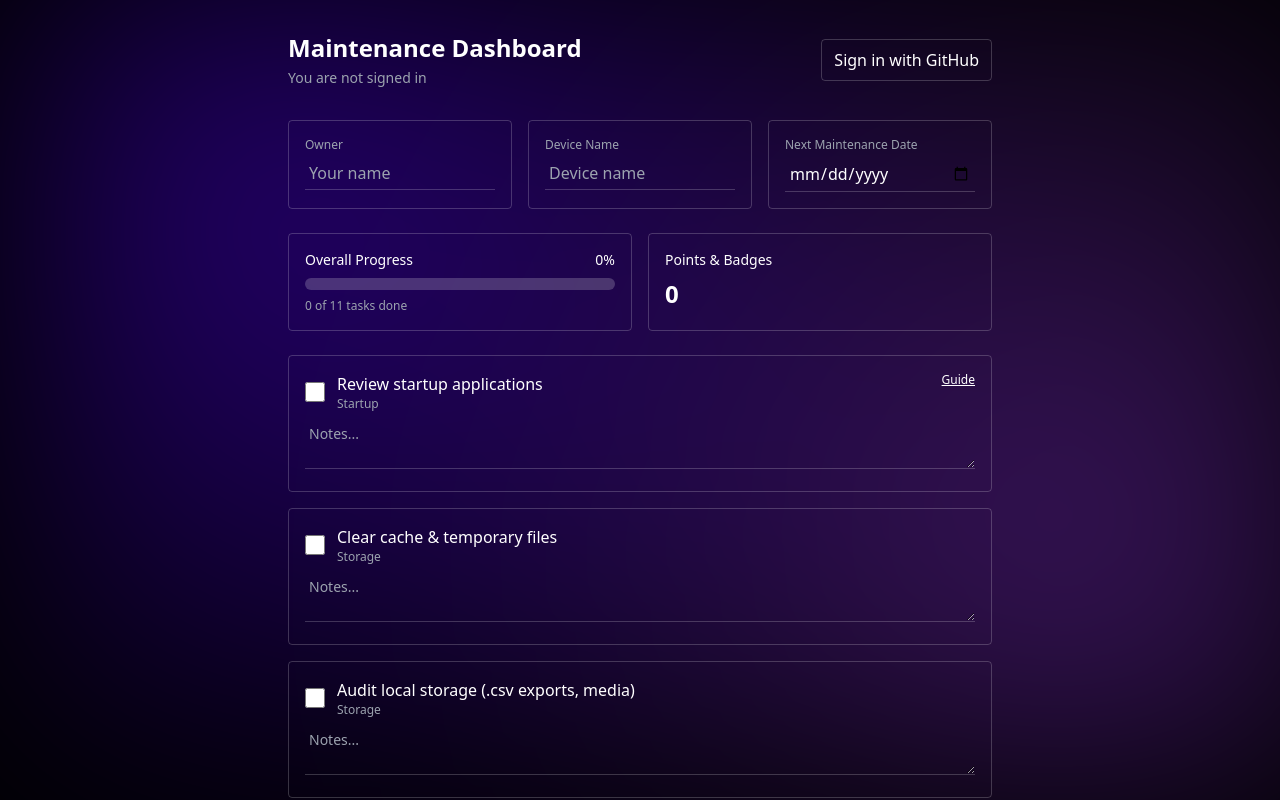
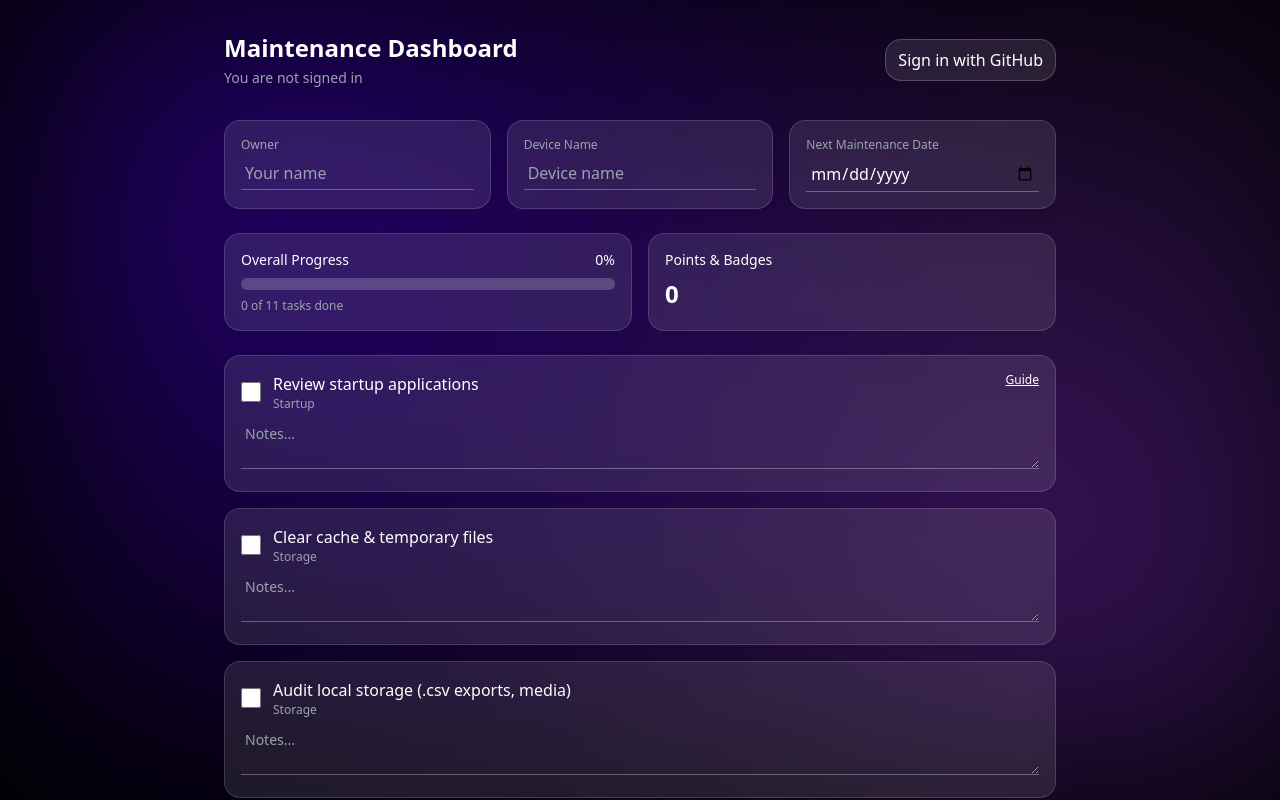
Before and after one commit to GB-Kevin/maintenance-dashboard, a Next.js app: page / in a window 1280 px wide. Shown: the top 800 px of the page. Built offline with nearby package versions, Linux system fonts and the light colour scheme; no server answers.

Commit message:
Update page.tsx

```diff
--- a/app/page.tsx
+++ b/app/page.tsx
@@ -1,6 +1,7 @@
 "use client";
 
 import { useState, useMemo, useEffect } from 'react';
+import Link from 'next/link';
 import { supabase } from '@/lib/supabaseClient';
 
 // Define a type for tasks
@@ -102,6 +103,8 @@ export default function Page() {
   const [deviceName, setDeviceName] = useState('');
   const [nextMaintenanceAt, setNextMaintenanceAt] = useState('');
   const [session, setSession] = useState<any>(null);
+  // Track if the current user is an admin. null means unknown, false means not admin.
+  const [isAdmin, setIsAdmin] = useState<boolean | null>(null);
 
   // Listen to auth changes so we can show the current user and restrict saving
   useEffect(() => {
@@ -111,6 +114,27 @@ export default function Page() {
       listener.subscription?.unsubscribe();
     };
   }, []);
+  // When the session changes, look up the user's profile to determine if they are an admin.
+  useEffect(() => {
+    const checkAdmin = async () => {
+      if (session?.user) {
+        const { data, error } = await supabase
+          .from('profiles')
+          .select('is_admin')
+          .eq('id', session.user.id)
+          .single();
+        if (error) {
+          console.error('Failed to fetch profile', error);
+          setIsAdmin(false);
+        } else {
+          setIsAdmin(data?.is_admin ?? false);
+        }
+      } else {
+        setIsAdmin(null);
+      }
+    };
+    checkAdmin();
+  }, [session]);
 
   // Derived progress metrics
   const completion = useMemo(() => {
@@ -193,8 +217,8 @@ export default function Page() {
   };
 
   return (
-    <div className="max-w-3xl mx-auto p-8">
-      <header className="flex items-center justify-between mb-8">
+    <div className="max-w-4xl mx-auto p-8">
+      <header className="flex items-start md:items-center flex-col md:flex-row justify-between mb-8">
         <div>
           <h1 className="text-2xl font-bold mb-1">Maintenance Dashboard</h1>
           {session ? (
@@ -203,18 +227,26 @@ export default function Page() {
             <p className="text-sm text-gray-400">You are not signed in</p>
           )}
         </div>
-        <div className="space-x-2">
+        <div className="mt-4 md:mt-0 flex flex-wrap gap-2">
+          {isAdmin && (
+            <Link
+              href="/admin"
+              className="px-3 py-2 rounded-2xl border border-white/20 bg-white/10 backdrop-blur-md hover:ring-1 hover:ring-fuchsia-500/40 transition"
+            >
+              Admin
+            </Link>
+          )}
           {session ? (
             <button
               onClick={signOut}
-              className="px-3 py-2 rounded border border-white/20 hover:bg-white/10"
+              className="px-3 py-2 rounded-2xl border border-white/20 bg-white/10 backdrop-blur-md hover:ring-1 hover:ring-fuchsia-500/40 transition"
             >
               Log out
             </button>
           ) : (
             <button
               onClick={signInWithGitHub}
-              className="px-3 py-2 rounded border border-white/20 hover:bg-white/10"
+              className="px-3 py-2 rounded-2xl border border-white/20 bg-white/10 backdrop-blur-md hover:ring-1 hover:ring-fuchsia-500/40 transition"
             >
               Sign in with GitHub
             </button>
@@ -224,45 +256,45 @@ export default function Page() {
 
       {/* Owner, device and date fields */}
       <div className="grid gap-4 mb-6 md:grid-cols-3">
-        <div className="rounded border border-white/20 p-4">
+        <div className="rounded-2xl border border-white/15 bg-white/10 backdrop-blur-md p-4 hover:ring-1 hover:ring-fuchsia-500/40 transition">
           <label className="block text-xs text-gray-400 mb-1">Owner</label>
           <input
             value={owner}
             onChange={(e) => setOwner(e.target.value)}
             placeholder="Your name"
-            className="w-full bg-transparent border-b border-white/20 py-1 px-1 outline-none"
+            className="w-full bg-transparent border-b border-white/30 py-1 px-1 outline-none"
           />
         </div>
-        <div className="rounded border border-white/20 p-4">
+        <div className="rounded-2xl border border-white/15 bg-white/10 backdrop-blur-md p-4 hover:ring-1 hover:ring-fuchsia-500/40 transition">
           <label className="block text-xs text-gray-400 mb-1">Device Name</label>
           <input
             value={deviceName}
             onChange={(e) => setDeviceName(e.target.value)}
             placeholder="Device name"
-            className="w-full bg-transparent border-b border-white/20 py-1 px-1 outline-none"
+            className="w-full bg-transparent border-b border-white/30 py-1 px-1 outline-none"
           />
         </div>
-        <div className="rounded border border-white/20 p-4">
+        <div className="rounded-2xl border border-white/15 bg-white/10 backdrop-blur-md p-4 hover:ring-1 hover:ring-fuchsia-500/40 transition">
           <label className="block text-xs text-gray-400 mb-1">Next Maintenance Date</label>
           <input
             type="date"
             value={nextMaintenanceAt}
             onChange={(e) => setNextMaintenanceAt(e.target.value)}
-            className="w-full bg-transparent border-b border-white/20 py-1 px-1 outline-none"
+            className="w-full bg-transparent border-b border-white/30 py-1 px-1 outline-none"
           />
         </div>
       </div>
 
       {/* Progress and points */}
       <div className="grid gap-4 mb-6 md:grid-cols-2">
-        <div className="rounded border border-white/20 p-4">
+        <div className="rounded-2xl border border-white/15 bg-white/10 backdrop-blur-md p-4 hover:ring-1 hover:ring-fuchsia-500/40 transition">
           <div className="flex items-center justify-between text-sm mb-2">
             <span>Overall Progress</span>
             <span>{completion.pct}%</span>
           </div>
           <div className="h-3 w-full bg-white/20 rounded-full overflow-hidden">
             <div
-              className="h-3 bg-gradient-to-r from-indigo-500 via-fuchsia-500 to-rose-500"
+              className="h-3 bg-gradient-to-r from-indigo-500 via-fuchsia-500 to-rose-500 shadow-[0_0_10px] shadow-fuchsia-500/40"
               style={{ width: `${completion.pct}%` }}
             />
           </div>
@@ -270,18 +302,18 @@ export default function Page() {
             {completion.done} of {completion.total} tasks done
           </p>
         </div>
-        <div className="rounded border border-white/20 p-4">
+        <div className="rounded-2xl border border-white/15 bg-white/10 backdrop-blur-md p-4 hover:ring-1 hover:ring-fuchsia-500/40 transition">
           <div className="text-sm mb-2">Points & Badges</div>
           <div className="text-2xl font-bold mb-1">{points}</div>
           <div className="flex flex-wrap gap-2 text-xs">
             {completion.pct >= 30 && (
-              <span className="px-2 py-1 border border-white/20 rounded-full">⚡ Starter</span>
+              <span className="px-2 py-1 border border-white/30 rounded-full">⚡ Starter</span>
             )}
             {completion.pct >= 60 && (
-              <span className="px-2 py-1 border border-white/20 rounded-full">🧹 Optimiser</span>
+              <span className="px-2 py-1 border border-white/30 rounded-full">🧹 Optimiser</span>
             )}
             {completion.pct === 100 && (
-              <span className="px-2 py-1 border border-white/20 rounded-full">🏅 All Clear</span>
+              <span className="px-2 py-1 border border-white/30 rounded-full">🏅 All Clear</span>
             )}
           </div>
         </div>
@@ -290,7 +322,10 @@ export default function Page() {
       {/* Task list */}
       <div className="space-y-4 mb-6">
         {tasks.map((task) => (
-          <div key={task.id} className="rounded border border-white/20 p-4">
+          <div
+            key={task.id}
+            className="rounded-2xl border border-white/15 bg-white/10 backdrop-blur-md p-4 hover:ring-1 hover:ring-fuchsia-500/40 transition"
+          >
             <div className="flex items-start justify-between">
               <div className="flex items-center gap-3">
                 <input
@@ -309,7 +344,7 @@ export default function Page() {
                   href={task.link}
                   target="_blank"
                   rel="noreferrer"
-                  className="text-xs underline"
+                  className="text-xs underline hover:text-fuchsia-300"
                 >
                   Guide
                 </a>
@@ -319,7 +354,7 @@ export default function Page() {
               value={task.note || ''}
               onChange={(e) => updateNote(task.id, e.target.value)}
               placeholder="Notes..."
-              className="mt-2 w-full bg-transparent border-b border-white/20 py-1 px-1 text-sm outline-none"
+              className="mt-2 w-full bg-transparent border-b border-white/30 py-1 px-1 text-sm outline-none"
             />
           </div>
         ))}
@@ -328,7 +363,7 @@ export default function Page() {
       <div className="flex justify-end gap-2 mb-10">
         <button
           onClick={saveReport}
-          className="px-4 py-2 rounded bg-white text-black hover:opacity-90"
+          className="px-5 py-2 rounded-2xl bg-white text-black hover:bg-gray-200 transition"
         >
           Save Report
         </button>
```
